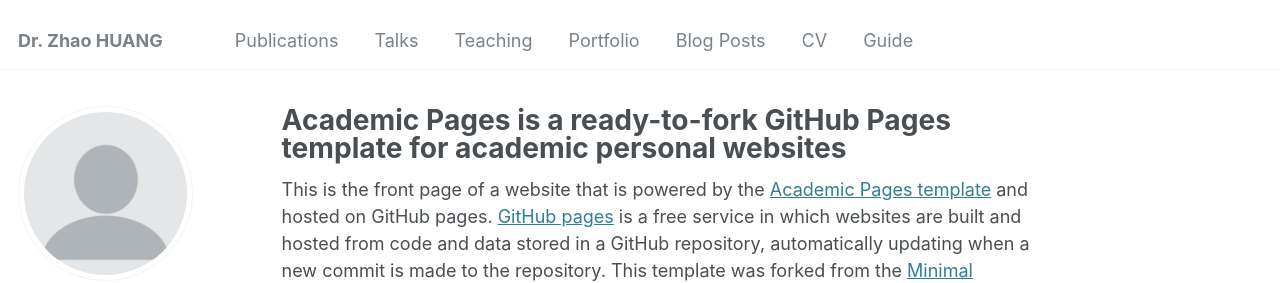
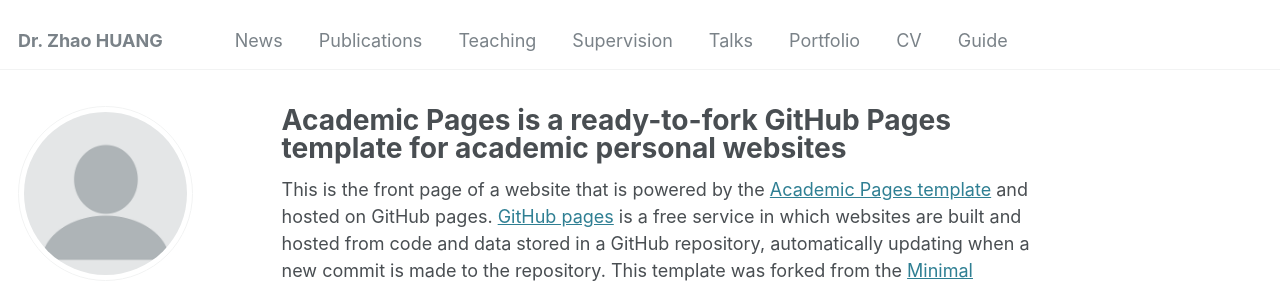
Before and after one commit to ZZ2020zz/ZZ2020zz.github.io, a Jekyll site: the page built from _pages/about.md, in a window 1280 px wide. Shown: the top 283 px of the page. Built offline with Jekyll 4.4.1, drawn with Linux system fonts in a browser that asks for light colours; some web fonts are replaced.

Commit message:
Update navigation.yml

```diff
--- a/_data/navigation.yml
+++ b/_data/navigation.yml
@@ -5,20 +5,23 @@
 # prevent it from being included in the site.
 
 main:
+  - title: "News"
+    url: /news/
+
   - title: "Publications"
     url: /publications/
+
+  - title: "Teaching"
+    url: /teaching/
+
+  - title: "Supervision"
+    url: /supervision/
 
   - title: "Talks"
     url: /talks/
 
-  - title: "Teaching"
-    url: /teaching/
-
   - title: "Portfolio"
     url: /portfolio/
-
-  - title: "Blog Posts"
-    url: /year-archive/
 
   - title: "CV"
     url: /cv/
```
